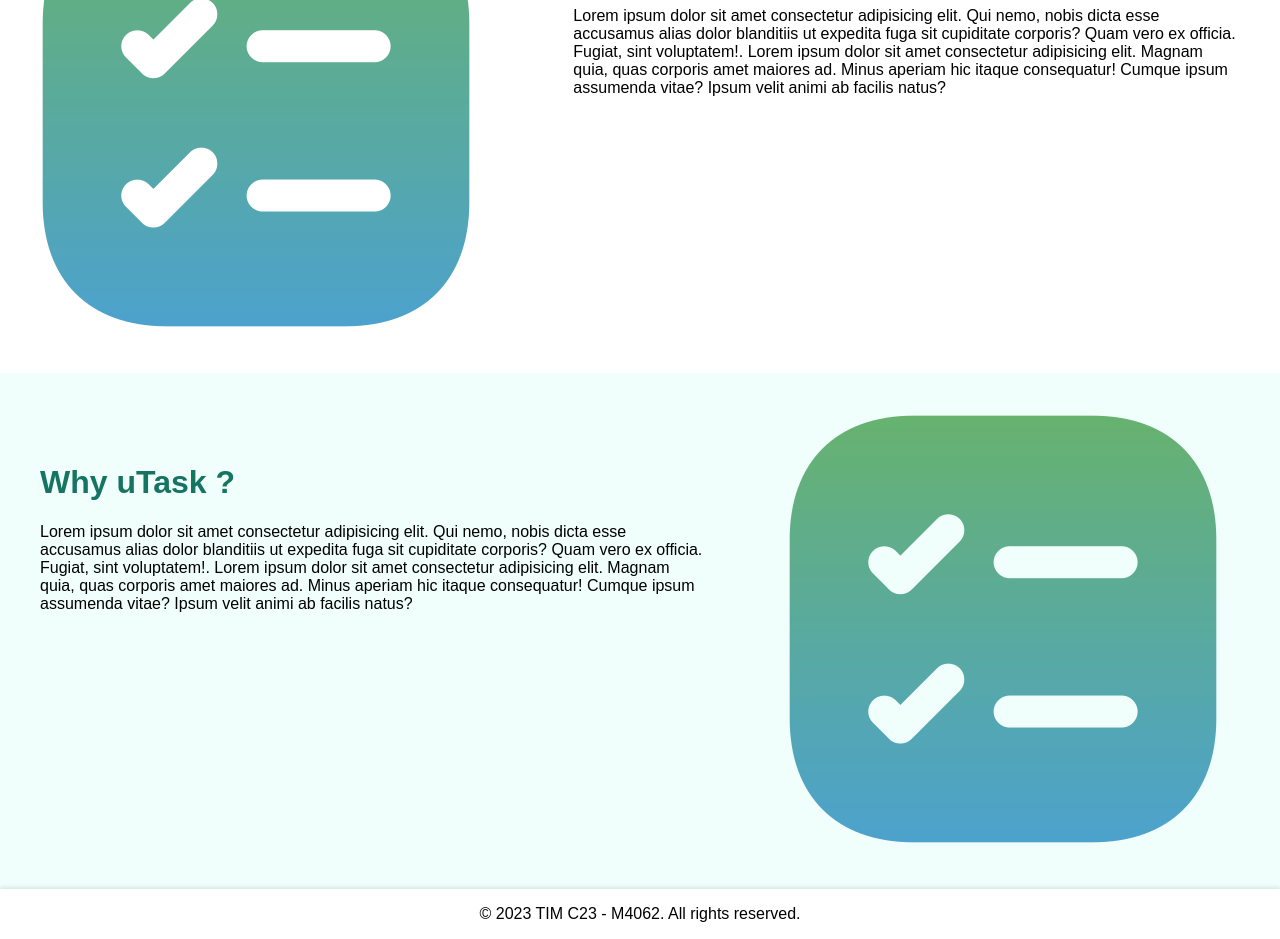
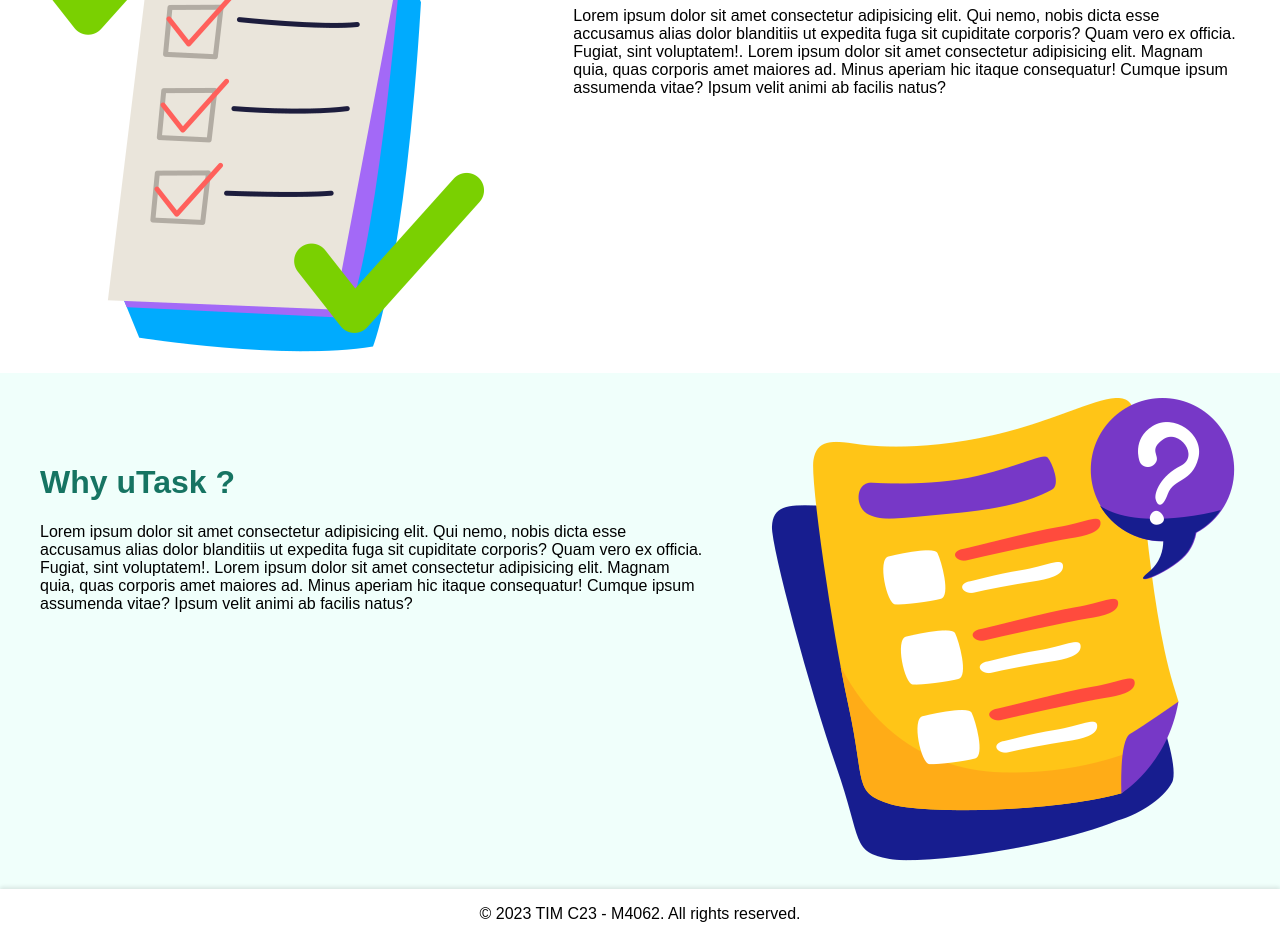
Before and after one commit to C23-M4062/uTask, a plain HTML site: page about.html in a window 1280 px wide. Shown: the part 723-1662 px from the top of the page. Drawn offline with Linux system fonts and the light colour scheme.

Commit message:
Adding image

```diff
--- a/about.html
+++ b/about.html
@@ -60,7 +60,7 @@
           </p>
         </div>
         <div class="about-image-2">
-          <img src="img/checklist.png" alt="Image" />
+          <img src="img/about-check.png" alt="Image" />
         </div>
       </div>
 
@@ -74,7 +74,7 @@
           </p>
         </div>
         <div class="about-image-3">
-          <img src="img/checklist.png" alt="Image" />
+          <img src="img/about-ques.png" alt="Image" />
         </div>
       </div>
     </main>
```
Also changed, not shown: img/about-check.png (added), img/about-ques.png (added).
